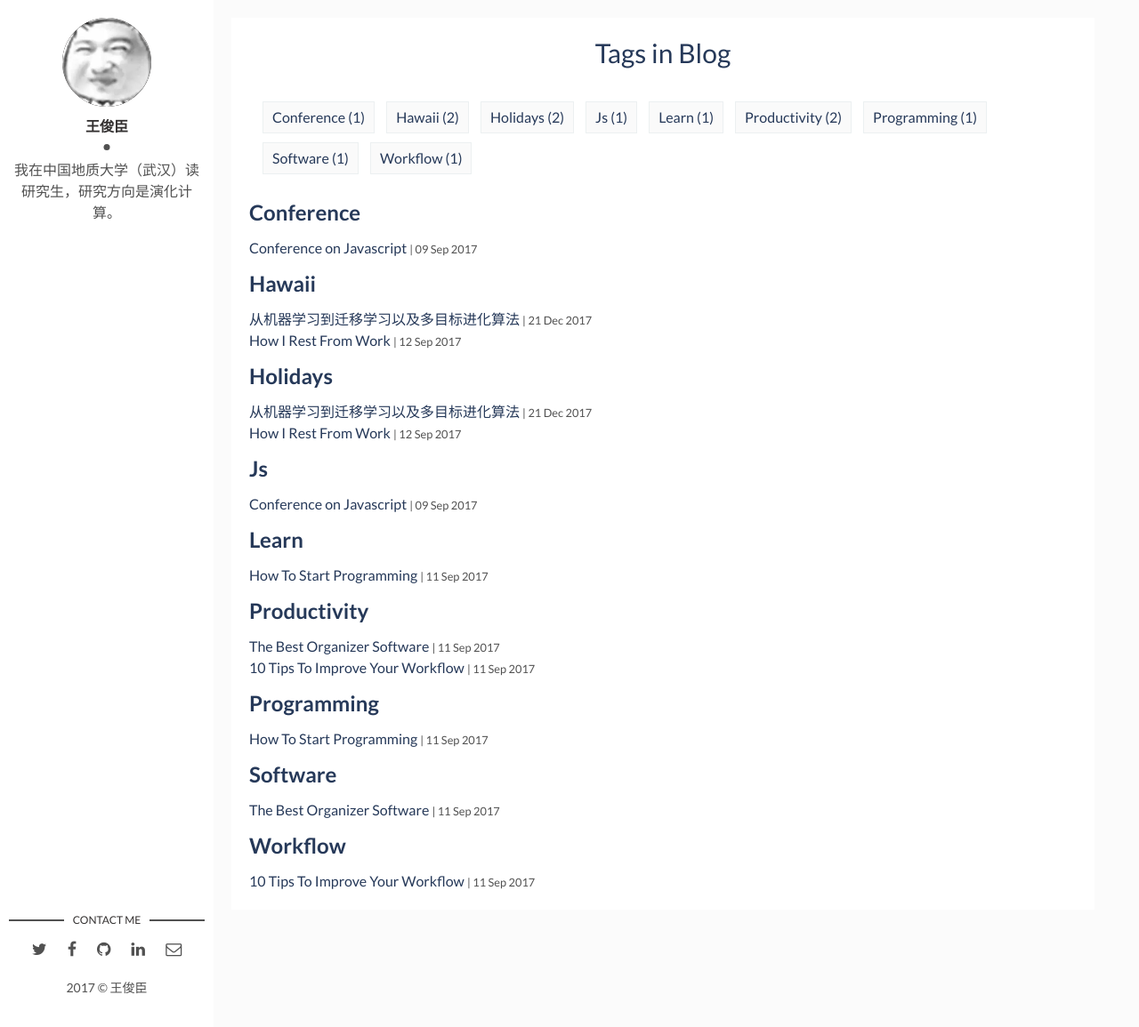
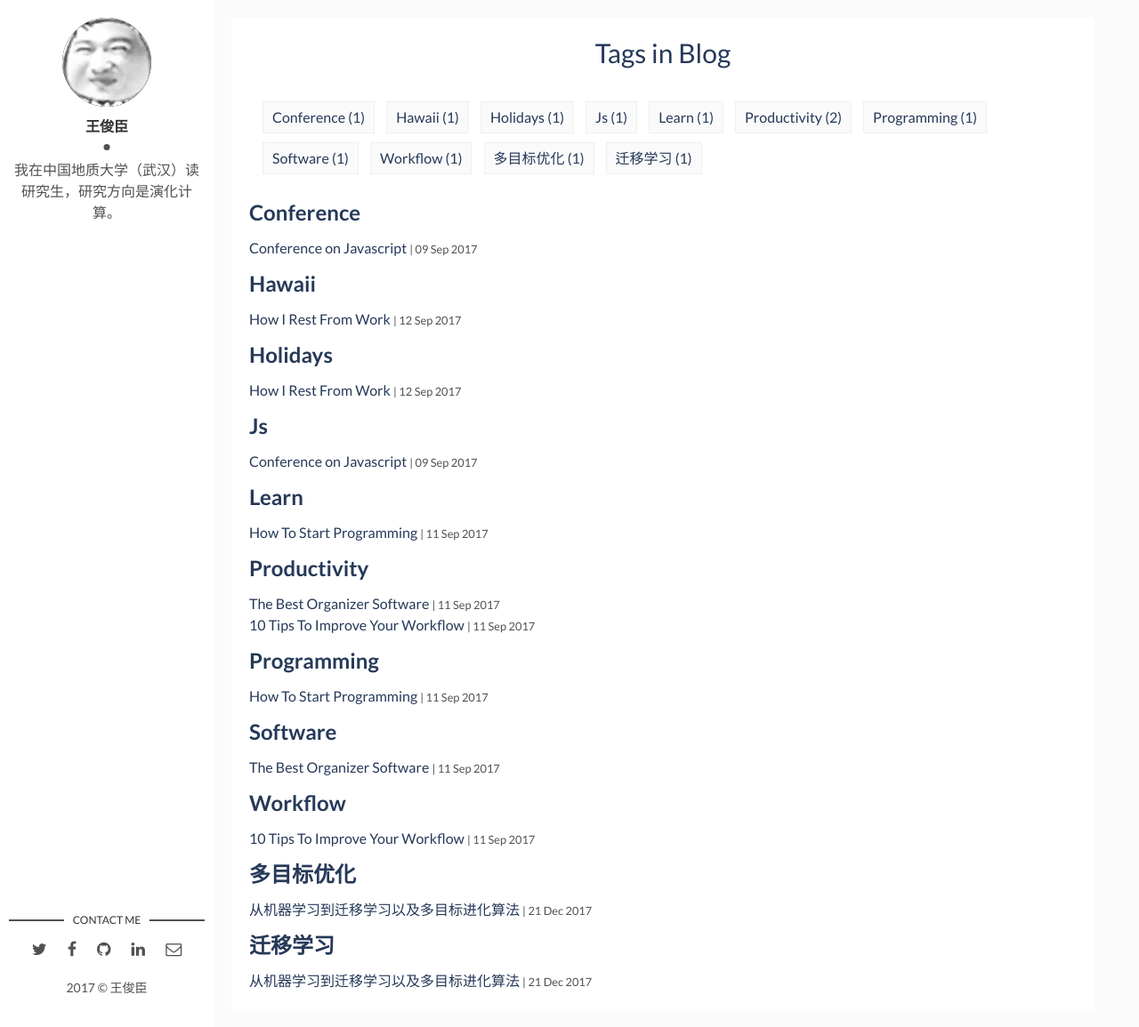
Before and after one commit to WangJunChen567/WangJunChen567.github.io, a Jekyll site: the page built from tags.html, in a window 1280 px wide and 1155 px high. Shown: the whole window at 89% size. Built offline with Jekyll 4.4.1, drawn with Linux system fonts in a browser that asks for light colours.

Commit message:
little fix

```diff
--- a/_posts/2017-12-21-course-paper1.markdown
+++ b/_posts/2017-12-21-course-paper1.markdown
@@ -4,7 +4,7 @@ title: 从机器学习到迁移学习以及多目标进化算法
 date: 2017-12-21 22:41:00 +0800
 description: 在人工智能的发展过程中，规则学习、统计学习与深度学习依次出现。迁移学习利用相关数据与知识学习问题模型的特性，适合用于解决昂贵多目标优化问题。最近，已有算法框架将迁移学习运用到多目标进化算法，解决昂贵多目标优化问题。
 img: course-paper1.jpg # Add image post (optional)
-tags: [Holidays, Hawaii]
+tags: [迁移学习, 多目标优化]
 ---
 ## 从机器学习到迁移学习
 ### 人工智能与机器学习
```
